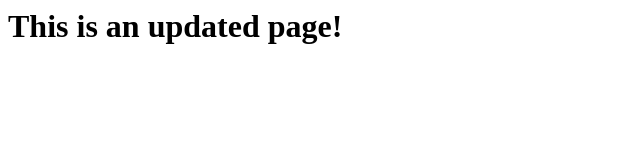
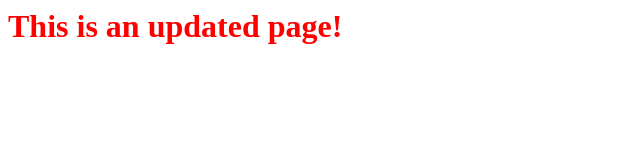
Before and after one commit to vjcagay/web-build-preview-workflow, a plain HTML site: page src/index.html in a window 1280 px wide. Shown: the whole page, without its empty margins (0-640 px from the left). Drawn offline with Linux system fonts and the light colour scheme.

```diff
--- /dev/null
+++ b/src/css/styles.css
@@ -0,0 +1,3 @@
+h1 {
+  color: red;
+}
--- a/src/index.html
+++ b/src/index.html
@@ -2,6 +2,7 @@
   <head>
     <meta charset="utf8" />
     <title>Test</title>
+    <link rel="stylesheet" href="./css/styles.css" />
   </head>
   <body>
     <h1>This is an updated page!</h1>
```
Also changed, not shown: 1 other file.
